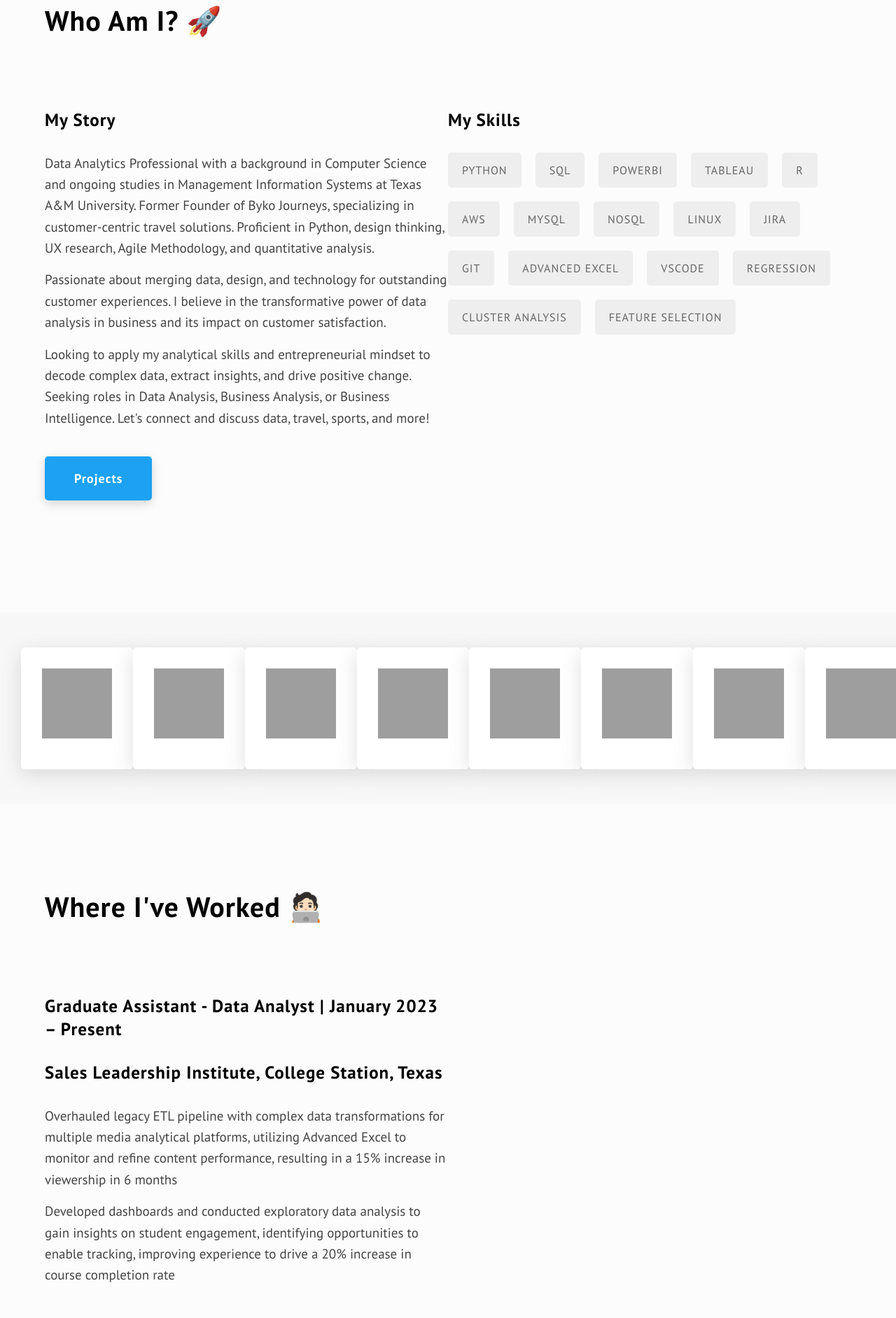
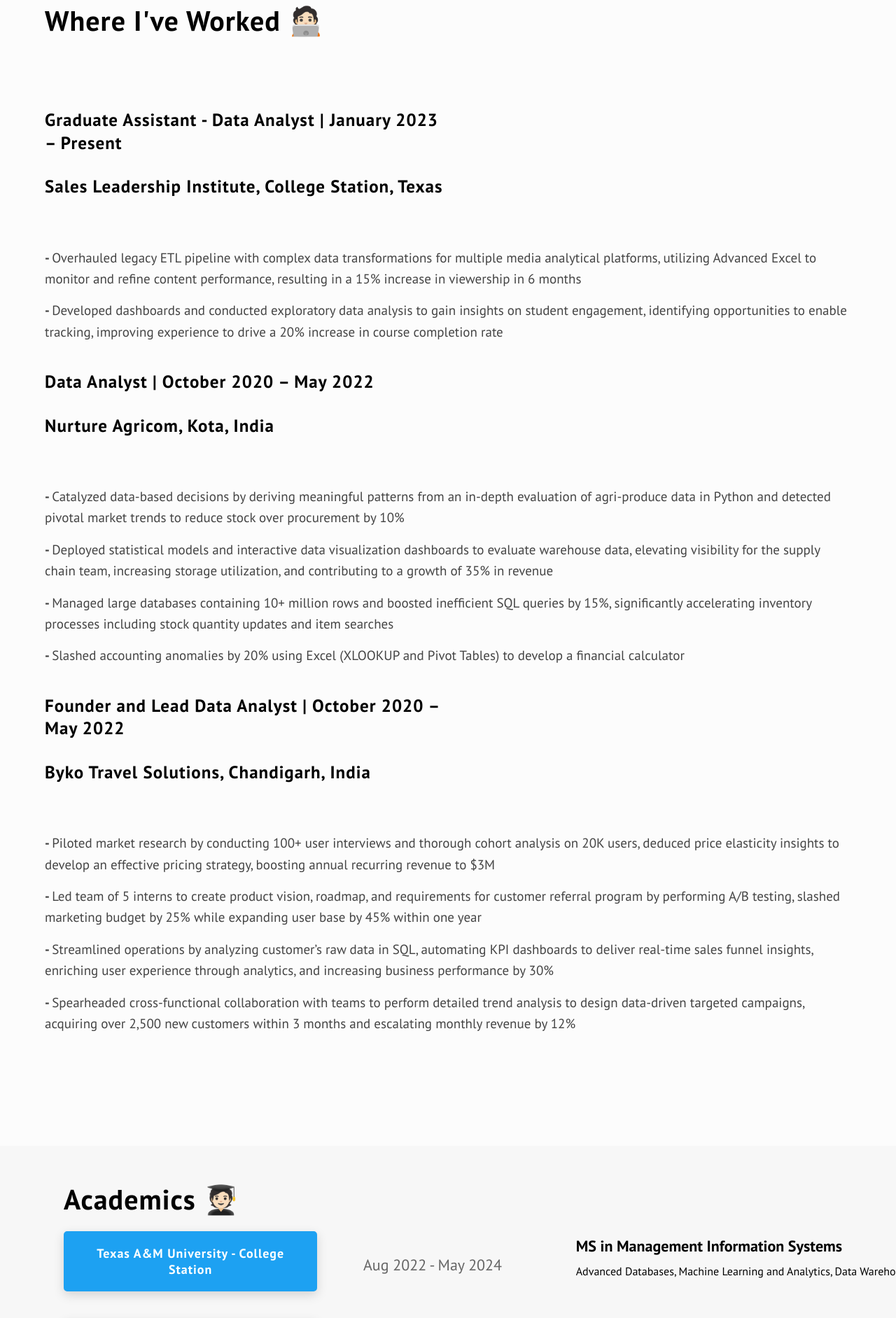
Before and after one commit to anirudh04/anirudh04.github.io, a plain HTML site: page index.html in a window 1280 px wide. Shown: the part 917-2800 px from the top of the page at 70% size. Drawn offline with nearby package versions, Linux system fonts and the light colour scheme; grey boxes are pictures that could not be loaded.

Commit message:
Updated index.html

```diff
--- a/index.html
+++ b/index.html
@@ -111,35 +111,19 @@
 					</span>
 
 					<span>
-						🔭 Currently, I'm immersed in honing my skills in <b>Data Science, </b> delving deep into <b> data manipulation,</b> <b> analysis,</b> and <b>interpretation. </b>
+						🔭 Currently, I'm immersed in honing my skills in <b>Data Science, </b> delving deep into <b> data manipulation,</b> <b> analysis,</b> and <b>interpretation </b>
 					</span>
 					<span>
 						⚡ Fun fact: I founded a successful <b>$5M venture 💰</b> and am a skilled <b>  National Table Tennis Player 🏓</b>
 					</span>
 					</p>
 				</div>
-
-
 				<div>
 					<img src="./assets/Anirudh_Image_main.png" alt="Anirudh's Image" class="projects__list-item-img1">
 				</div>
-
 				</div>
-
-
 			</div>
-
-
-
-
 			</h4>
-
-
-
-
-
-
-
 	<h1>
 			<button class="btn btn-theme home-hero__btn-theme">
 			<a href="https://drive.google.com/file/d/1FRkVt1qYDLGLgE7cUfuUEYFpmU5_8_Ii/view?usp=sharing" target="_blank"> Resume </a>
@@ -159,106 +143,6 @@
 
 
 
-	<section id="about" class="about main-section">
-		<div class="main-container">
-		<h2 class="heading-secondary projects__heading-secondary">
-			<span class="heading-secondary__main"> <b>  Who Am I?  🚀  </b>
-		</h2>
-		<div class="main-section__content">
-			<div class="about__info">
-			<div class="about__main-info">
-
-				<h3 class="heading-quaternary about__heading-quaternary">
-				<b>
-				My Story
-				</b>
-				</h3>
-				<p class="text-primary about__text-primary">
-				<span>
-					Data Analytics Professional with a background in Computer Science and ongoing studies in Management Information Systems at Texas A&M University. Former Founder of Byko Journeys, specializing in customer-centric travel solutions. Proficient in Python, design thinking, UX research, Agile Methodology, and quantitative analysis.
-				</span>
-				<span>
-					Passionate about merging data, design, and technology for outstanding customer experiences. I believe in the transformative power of data analysis in business and its impact on customer satisfaction.
-				</span>
-				<span>
-					Looking to apply my analytical skills and entrepreneurial mindset to decode complex data, extract insights, and drive positive change. Seeking roles in Data Analysis, Business Analysis, or Business Intelligence. Let's connect and discuss data, travel, sports, and more!
-				</span>
-				</p>
-				<button class="btn btn-theme about__btn-theme">Projects</button>
-			</div>
-
-
-			<div class="about__skill-info">
-				<h3 class="heading-quaternary about__heading-quaternary">
-				<b> My Skills</b>
-				</h3>
-				<ul class="about__skills">
-				<li class="about__skill">Python</li>
-				<li class="about__skill">SQL</li>
-				<li class="about__skill">PowerBI</li>
-				<li class="about__skill">Tableau</li>
-				<li class="about__skill">R</li>
-				<li class="about__skill">AWS</li>
-				<li class="about__skill">MySQL</li>
-				<li class="about__skill">NoSQL</li>
-				<li class="about__skill">linux</li>
-				<li class="about__skill">Jira</li>
-				<li class="about__skill">git</li>
-				<li class="about__skill">Advanced Excel</li>
-				<li class="about__skill">vscode</li>
-				<li class="about__skill">Regression</li>
-				<li class="about__skill">Cluster Analysis</li>
-				<li class="about__skill">Feature Selection</li>
-				</ul>
-			</div>
-			</div>
-		</div>
-		</div>
-	</section>
-
-
-
-
-	<section class="skills-showcase">
-		<ul class="skills-showcase__list">
-		<li class="skills-showcase__list-item">
-			<i<a href="https://www.python.org" target="_blank" rel="noreferrer"> <img src="https://raw.githubusercontent.com/devicons/devicon/master/icons/python/python-original.svg" alt="python" width="100" height="100"/> </a></i>
-		</li>
-		<li class="skills-showcase__list-item">
-			<i href="https://powerbi.microsoft.com/en-us/" target="_blank" rel="noreferrer"> <img src="https://upload.wikimedia.org/wikipedia/commons/c/cf/New_Power_BI_Logo.svg" alt="Microsoft Power BI" width="100" height="100"/> </a></i>
-		</li>
-		<li class="skills-showcase__list-item">
-			<i href="https://aws.amazon.com/?nc2=h_lg" target="_blank" rel="noreferrer"> <img src="https://upload.wikimedia.org/wikipedia/commons/9/93/Amazon_Web_Services_Logo.svg" alt="Amazon Web Services" width="100" height="100"/> </a></i>
-		</li>
-		<li class="skills-showcase__list-item">
-			<i href="https://www.mysql.com/" target="_blank" rel="noreferrer"> <img src="https://raw.githubusercontent.com/devicons/devicon/master/icons/mysql/mysql-original-wordmark.svg" alt="mysql" width="100" height="100"/> </a></i>
-		</li>
-		<li class="skills-showcase__list-item">
-			<i href="https://www.oracle.com/" target="_blank" rel="noreferrer"> <img src="https://raw.githubusercontent.com/devicons/devicon/master/icons/oracle/oracle-original.svg" alt="oracle" width="100" height="100"/> </a></i>
-		</li>
-		<li class="skills-showcase__list-item">
-			<i href="https://pandas.pydata.org/" target="_blank" rel="noreferrer"> <img src="https://raw.githubusercontent.com/devicons/devicon/2ae2a900d2f041da66e950e4d48052658d850630/icons/pandas/pandas-original.svg" alt="pandas" width="100" height="100"/> </a></i>
-		</li>
-		<li class="skills-showcase__list-item">
-			<i href="https://www.mongodb.com/" target="_blank" rel="noreferrer"> <img src="https://raw.githubusercontent.com/devicons/devicon/master/icons/mongodb/mongodb-original-wordmark.svg" alt="mongodb" width="100" height="100"/> </a></i>
-		</li>
-
-		<li class="skills-showcase__list-item">
-			<i  href="https://www.postgresql.org" target="_blank" rel="noreferrer"> <img src="https://raw.githubusercontent.com/devicons/devicon/master/icons/postgresql/postgresql-original-wordmark.svg" alt="postgresql" width="100" height="100"/> </a></i>
-		</li>
-		<li class="skills-showcase__list-item">
-			<i   href="https://scikit-learn.org/" target="_blank" rel="noreferrer"> <img src="https://upload.wikimedia.org/wikipedia/commons/0/05/Scikit_learn_logo_small.svg" alt="scikit_learn" width="100" height="100"/> </a></i>
-		</li>
-		<li class="skills-showcase__list-item">
-			<i   href="https://seaborn.pydata.org/" target="_blank" rel="noreferrer"> <img src="https://seaborn.pydata.org/_images/logo-mark-lightbg.svg" alt="seaborn" width="100" height="100"/> </a></i>
-		</li>
-
-		<li class="skills-showcase__list-item">
-			<i   href="https://www.tensorflow.org" target="_blank" rel="noreferrer"> <img src="https://www.vectorlogo.zone/logos/tensorflow/tensorflow-icon.svg" alt="tensorflow" width="100" height="100"/> </a> </i>
-		</li>
-		</ul>
-	</section>
-
 
 
 
@@ -274,7 +158,7 @@
 				<div>
 				<h3 class="heading-quaternary about__heading-quaternary">
 				<b>
-				Graduate Assistant - Data Analyst   |   January 2023 – Present
+				<color: id="">  Graduate Assistant - Data Analyst   |   January 2023 – Present</color:>
 				</b>
 				</h3>
 				<h4 class="heading-quaternary about__heading-quaternary">
@@ -282,18 +166,28 @@
 					Sales Leadership Institute, College Station, Texas
 				</b>
 				</h4>
-				<p class="text-primary about__text-primary">
-				<span>
-					Overhauled legacy ETL pipeline with complex data transformations for multiple media analytical platforms, utilizing Advanced Excel to monitor and refine content performance, resulting in a 15% increase in viewership in 6 months
-				</span>
-				<span>
-					Developed dashboards and conducted exploratory data analysis to gain insights on student engagement, identifying opportunities to enable tracking, improving experience to drive a 20% increase in course completion rate
-				</span>
-				</p>
+
+			</div>
 			</div>
 
 
 
+
+		</div>
+		<p class="text-primary about__text-primary">
+			<span>
+				<b>- </b>Overhauled legacy ETL pipeline with complex data transformations for multiple media analytical platforms, utilizing Advanced Excel to monitor and refine content performance, resulting in a 15% increase in viewership in 6 months
+			</span>
+			<span>
+				<b>- </b>Developed dashboards and conducted exploratory data analysis to gain insights on student engagement, identifying opportunities to enable tracking, improving experience to drive a 20% increase in course completion rate
+			</span>
+			</p>
+
+
+
+
+		<div class="about__info">
+			<div class="about__main-info">
 				<div>
 				<h3 class="heading-quaternary about__heading-quaternary">
 				<b>
@@ -305,24 +199,49 @@
 					Nurture Agricom, Kota, India
 					</b>
 					</h4>
+
+			</div>
+
+		</div>
+	</div>
+
 	<p class="text-primary about__text-primary">
 		<span>
-					Catalyzed data-based decisions by deriving meaningful patterns from an in-depth evaluation of agri-produce data in Python and detected pivotal market trends to reduce stock over procurement by 10%
+		<b>- </b> Catalyzed data-based decisions by deriving meaningful patterns from an in-depth evaluation of agri-produce data in Python and detected pivotal market trends to reduce stock over procurement by 10%
 		</span>
 		<span>
-					Deployed statistical models and interactive data visualization dashboards to evaluate warehouse data, elevating visibility for the supply chain team, increasing storage utilization, and contributing to a growth of 35% in revenue
+		<b>- </b> Deployed statistical models and interactive data visualization dashboards to evaluate warehouse data, elevating visibility for the supply chain team, increasing storage utilization, and contributing to a growth of 35% in revenue
 		</span>
 
 		<span>
-					Managed large databases containing 10+ million rows and boosted inefficient SQL queries by 15%, significantly accelerating inventory processes including stock quantity updates and item searches
+			<b>- </b>Managed large databases containing 10+ million rows and boosted inefficient SQL queries by 15%, significantly accelerating inventory processes including stock quantity updates and item searches
 		</span>
 		<span>
-					Slashed accounting anomalies by 20% using Excel (XLOOKUP and Pivot Tables) to develop a financial calculator
+			<b>- </b>Slashed accounting anomalies by 20% using Excel (XLOOKUP and Pivot Tables) to develop a financial calculator
 		</span>
 	</p>
-			</div>
 
 
+
+
+
+
+
+
+
+
+
+
+
+
+
+
+
+
+
+
+	<div class="about__info">
+		<div class="about__main-info">
 			<div>
 
 				<h3 class="heading-quaternary about__heading-quaternary">
@@ -335,53 +254,70 @@
 						Byko Travel Solutions, Chandigarh, India
 					</b>
 					</h4>
+
+
+			</div>
+
+
+	</div>
+	</div>
+
+
 	<p class="text-primary about__text-primary">
 		<span>
-						Piloted market research by conducting 100+ user interviews and thorough cohort analysis on 20K users, deduced price elasticity insights to develop an effective pricing strategy, boosting annual recurring revenue to $3M
+			<b>- </b>Piloted market research by conducting 100+ user interviews and thorough cohort analysis on 20K users, deduced price elasticity insights to develop an effective pricing strategy, boosting annual recurring revenue to $3M
 		</span>
 		<span>
-						Led team of 5 interns to create product vision, roadmap, and requirements for customer referral program by performing A/B testing, slashed marketing budget by 25% while expanding user base by 45% within one year
+			<b>- </b>Led team of 5 interns to create product vision, roadmap, and requirements for customer referral program by performing A/B testing, slashed marketing budget by 25% while expanding user base by 45% within one year
 		</span>
 
 		<span>
-						Streamlined operations by analyzing customer’s raw data in SQL, automating KPI dashboards to deliver real-time sales funnel insights, enriching user experience through analytics, and increasing business performance by 30%
+			<b>- </b>Streamlined operations by analyzing customer’s raw data in SQL, automating KPI dashboards to deliver real-time sales funnel insights, enriching user experience through analytics, and increasing business performance by 30%
 		</span>
 		<span>
-						Spearheaded cross-functional collaboration with teams to perform detailed trend analysis to design data-driven targeted campaigns, acquiring over 2,500 new customers within 3 months and escalating monthly revenue by 12%
+			<b>- </b>Spearheaded cross-functional collaboration with teams to perform detailed trend analysis to design data-driven targeted campaigns, acquiring over 2,500 new customers within 3 months and escalating monthly revenue by 12%
 		</span>
 		</p>
-
-
-			</div>
 
 
 
 			</div>
 		</div>
 		</div>
+
+
+
 	</section>
 
-	<div>
 
 
 		<section class="skills-showcase">
-		<section id="academic_timeline" class="timeline">
+		<!-- <section id="academic_timeline" class="timeline"> -->
 			<div class="main-container">
-			<h2 class="heading-secondary"><b>  Academics 🧑🏻‍🎓 </b></h2>
-			<hr>
+
+			<h2 class="heading-secondary projects__heading-secondary">
+				<span class="heading-secondary__main">
+			<b> Academics 🧑🏻‍🎓</b>
+				</span>
+			</h2>
+
 			<div class="timeline__item">
 				<div class="acad_timeline__btn">
 				<a href="https://mays.tamu.edu/ms-management-information-systems/" target="_blank">
 					<button class="btn btn-theme ">Texas A&M University - College Station</button>
 				</a>
+
+
 				</div>
 
 				<div class="acad_timeline__date">Aug 2022 - May 2024</div>
 				<div class="timeline__content">
 				<h3 class="timeline__heading">MS in Management Information Systems</h3>
-				<p class="timeline__description">Advanced Databases, Machine Learning and Data Analytics, Data Warehousing</p>
+				<p class="timeline__description">Advanced Databases, Machine Learning and Analytics, Data Warehousing</p>
 				</div>
 			</div>
+
+
 
 			<div class="timeline__item">
 				<div class="acad_timeline__btn">
@@ -393,24 +329,43 @@
 				<div class="acad_timeline__date">Aug 2015 - May 2019</div>
 				<div class="timeline__content">
 				<h3 class="timeline__heading">BE in Computer Engineering</h3>
-				<p class="timeline__description">Data Analysis and Visualization, Deep Learning, Machine Learning </p>
+				<p class="timeline__description">Data Analysis and Visualization, Deep Learning, Machine Learning</p>
 				</div>
 			</div>
-
-			</div>
-		</section>
-		</section>
 
 
 
 			</div>
+		<!-- </section> -->
+		</section>
 
 
 
 
 
 
-	</section>
+
+
+
+
+
+
+
+
+
+
+
+
+
+
+
+
+
+
+
+
+
+
 
 
 	<section id="projects" class="projects main-section">
@@ -571,6 +526,108 @@
 
 
 
+	<section id="about" class="about main-section">
+		<div class="main-container">
+		<h2 class="heading-secondary projects__heading-secondary">
+			<span class="heading-secondary__main"> <b>  Who Am I?  🚀  </b>
+		</h2>
+		<div class="main-section__content">
+			<div class="about__info">
+			<div class="about__main-info">
+
+				<h3 class="heading-quaternary about__heading-quaternary">
+				<b>
+				My Story
+				</b>
+				</h3>
+				<p class="text-primary about__text-primary">
+				<span>
+					Data Analytics Professional with a background in Computer Science and ongoing studies in Management Information Systems at Texas A&M University. Former Founder of Byko Journeys, specializing in customer-centric travel solutions. Proficient in Python, design thinking, UX research, Agile Methodology, and quantitative analysis.
+				</span>
+				<span>
+					Passionate about merging data, design, and technology for outstanding customer experiences. I believe in the transformative power of data analysis in business and its impact on customer satisfaction.
+				</span>
+				<span>
+					Looking to apply my analytical skills and entrepreneurial mindset to decode complex data, extract insights, and drive positive change. Seeking roles in Data Analysis, Business Analysis, or Business Intelligence. Let's connect and discuss data, travel, sports, and more!
+				</span>
+				</p>
+				<button class="btn btn-theme about__btn-theme">Projects</button>
+			</div>
+
+
+			<div class="about__skill-info">
+				<h3 class="heading-quaternary about__heading-quaternary">
+				<b> My Skills</b>
+				</h3>
+				<ul class="about__skills">
+				<li class="about__skill">Python</li>
+				<li class="about__skill">SQL</li>
+				<li class="about__skill">PowerBI</li>
+				<li class="about__skill">Tableau</li>
+				<li class="about__skill">R</li>
+				<li class="about__skill">AWS</li>
+				<li class="about__skill">MySQL</li>
+				<li class="about__skill">NoSQL</li>
+				<li class="about__skill">linux</li>
+				<li class="about__skill">Jira</li>
+				<li class="about__skill">git</li>
+				<li class="about__skill">Advanced Excel</li>
+				<li class="about__skill">vscode</li>
+				<li class="about__skill">Regression</li>
+				<li class="about__skill">Cluster Analysis</li>
+				<li class="about__skill">Feature Selection</li>
+				</ul>
+			</div>
+			</div>
+		</div>
+		</div>
+	</section>
+
+
+
+
+	<section class="skills-showcase">
+		<ul class="skills-showcase__list">
+		<li class="skills-showcase__list-item">
+			<i<a href="https://www.python.org" target="_blank" rel="noreferrer"> <img src="https://raw.githubusercontent.com/devicons/devicon/master/icons/python/python-original.svg" alt="python" width="100" height="100"/> </a></i>
+		</li>
+		<li class="skills-showcase__list-item">
+			<i href="https://powerbi.microsoft.com/en-us/" target="_blank" rel="noreferrer"> <img src="https://upload.wikimedia.org/wikipedia/commons/c/cf/New_Power_BI_Logo.svg" alt="Microsoft Power BI" width="100" height="100"/> </a></i>
+		</li>
+		<li class="skills-showcase__list-item">
+			<i href="https://aws.amazon.com/?nc2=h_lg" target="_blank" rel="noreferrer"> <img src="https://upload.wikimedia.org/wikipedia/commons/9/93/Amazon_Web_Services_Logo.svg" alt="Amazon Web Services" width="100" height="100"/> </a></i>
+		</li>
+		<li class="skills-showcase__list-item">
+			<i href="https://www.mysql.com/" target="_blank" rel="noreferrer"> <img src="https://raw.githubusercontent.com/devicons/devicon/master/icons/mysql/mysql-original-wordmark.svg" alt="mysql" width="100" height="100"/> </a></i>
+		</li>
+		<li class="skills-showcase__list-item">
+			<i href="https://www.oracle.com/" target="_blank" rel="noreferrer"> <img src="https://raw.githubusercontent.com/devicons/devicon/master/icons/oracle/oracle-original.svg" alt="oracle" width="100" height="100"/> </a></i>
+		</li>
+		<li class="skills-showcase__list-item">
+			<i href="https://pandas.pydata.org/" target="_blank" rel="noreferrer"> <img src="https://raw.githubusercontent.com/devicons/devicon/2ae2a900d2f041da66e950e4d48052658d850630/icons/pandas/pandas-original.svg" alt="pandas" width="100" height="100"/> </a></i>
+		</li>
+		<li class="skills-showcase__list-item">
+			<i href="https://www.mongodb.com/" target="_blank" rel="noreferrer"> <img src="https://raw.githubusercontent.com/devicons/devicon/master/icons/mongodb/mongodb-original-wordmark.svg" alt="mongodb" width="100" height="100"/> </a></i>
+		</li>
+
+		<li class="skills-showcase__list-item">
+			<i  href="https://www.postgresql.org" target="_blank" rel="noreferrer"> <img src="https://raw.githubusercontent.com/devicons/devicon/master/icons/postgresql/postgresql-original-wordmark.svg" alt="postgresql" width="100" height="100"/> </a></i>
+		</li>
+		<li class="skills-showcase__list-item">
+			<i   href="https://scikit-learn.org/" target="_blank" rel="noreferrer"> <img src="https://upload.wikimedia.org/wikipedia/commons/0/05/Scikit_learn_logo_small.svg" alt="scikit_learn" width="100" height="100"/> </a></i>
+		</li>
+		<li class="skills-showcase__list-item">
+			<i   href="https://seaborn.pydata.org/" target="_blank" rel="noreferrer"> <img src="https://seaborn.pydata.org/_images/logo-mark-lightbg.svg" alt="seaborn" width="100" height="100"/> </a></i>
+		</li>
+
+		<li class="skills-showcase__list-item">
+			<i   href="https://www.tensorflow.org" target="_blank" rel="noreferrer"> <img src="https://www.vectorlogo.zone/logos/tensorflow/tensorflow-icon.svg" alt="tensorflow" width="100" height="100"/> </a> </i>
+		</li>
+		</ul>
+	</section>
+
+
+
 
 
 	<section id="contact" class="contact main-section">
@@ -651,6 +708,9 @@
 		</div>
 		</div>
 
+
+
+
 	</footer>
 
 
```
Lines whose indentation alone changed are shown as unchanged.
